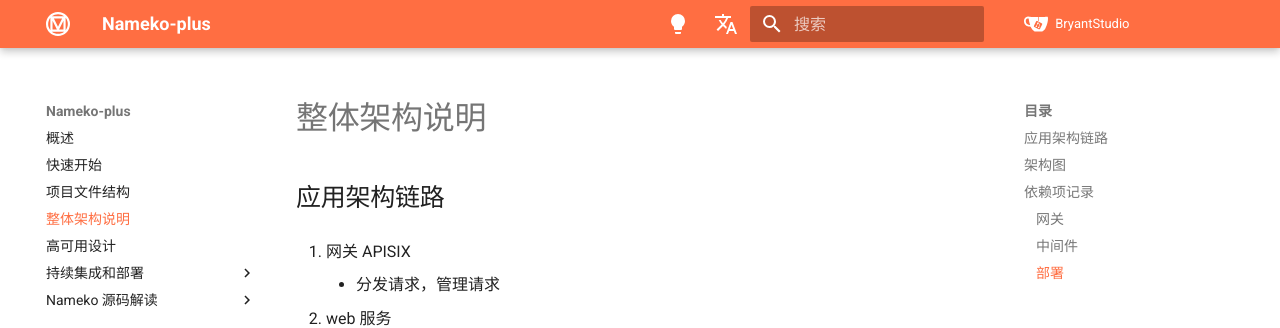
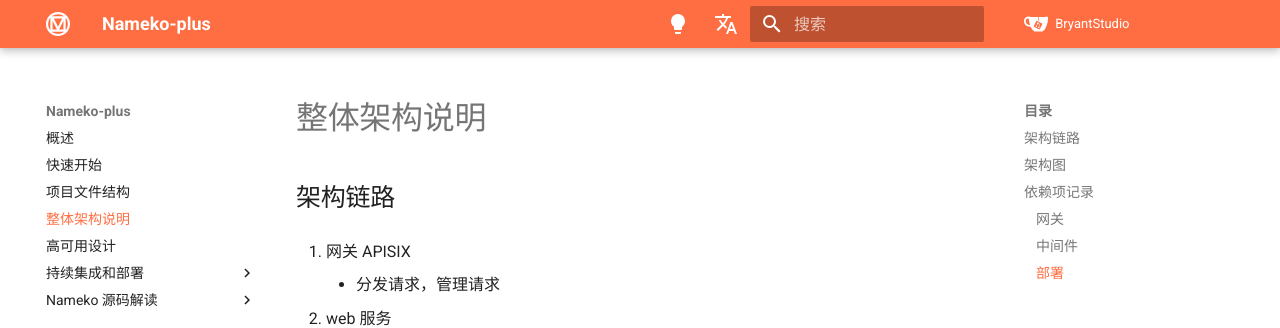
Before and after one commit to Bryanthelol/nameko-plus-doc, an MkDocs documentation site: the page built from docs/整体架构说明.md, in a window 1280 px wide and 1225 px high. Shown: the top 328 px of the window. Built offline with MkDocs 1.6.1 and Material for MkDocs 9.7.7, drawn with Linux system fonts in a browser that asks for light colours.

Commit message:
update doc

```diff
--- a/docs/整体架构说明.md
+++ b/docs/整体架构说明.md
@@ -7,7 +7,7 @@
 # 整体架构说明
 
 
-## 应用架构链路
+## 架构链路
 
 1. 网关 APISIX
 
```
